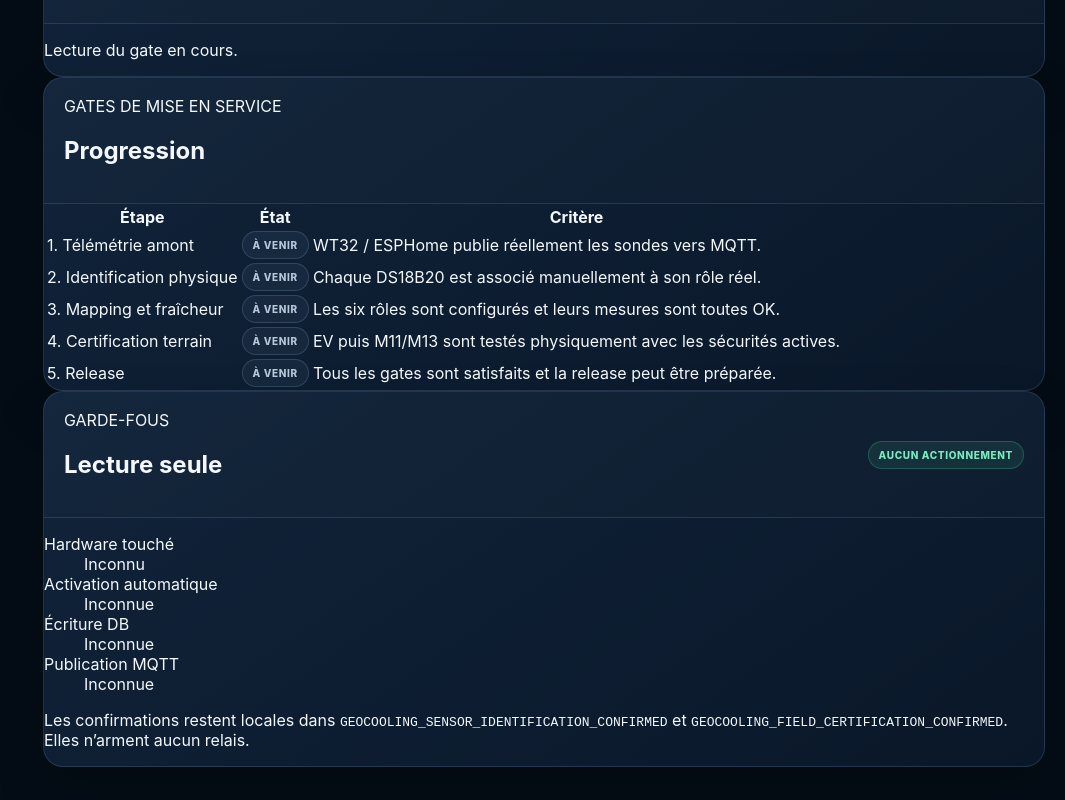
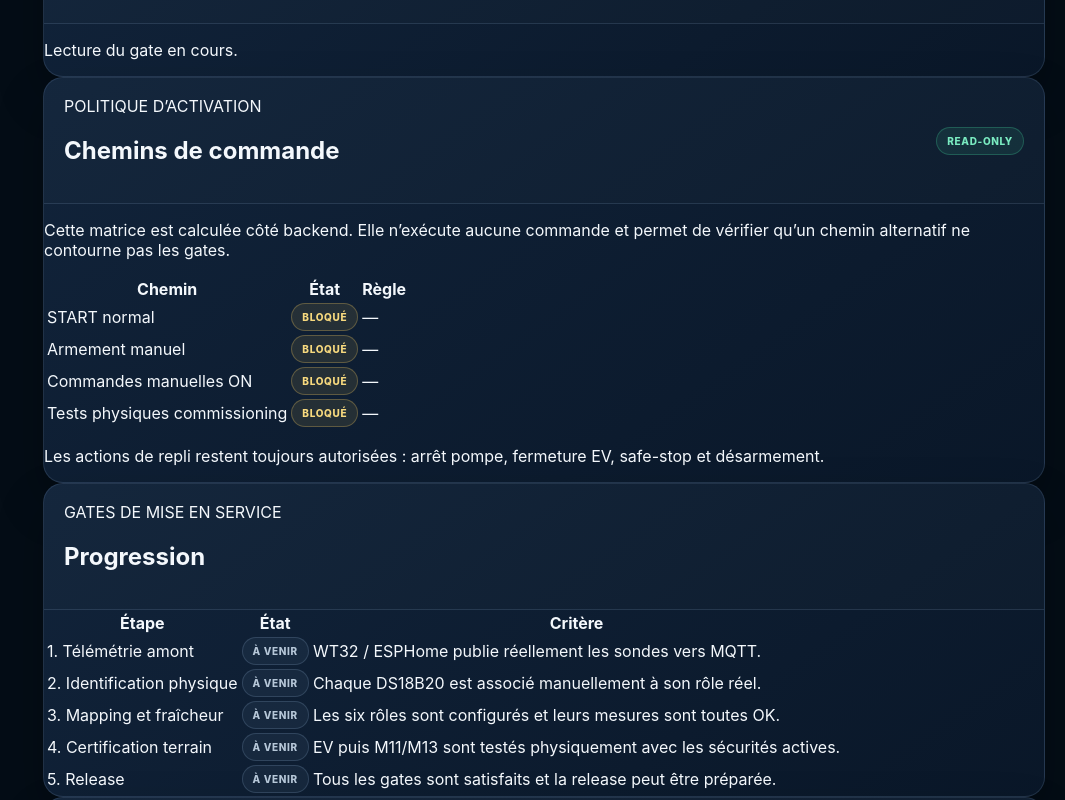
Before and after one commit to DANUBE-TECHNOLOGIES/geocooling-controller, a Next.js app in the folder frontend/geocooling-ui/: page /commissioning in a window 1280 px wide. Shown: the part 880-1680 px from the top of the page, without its empty margins (215-1280 px from the left). Built offline with nearby package versions, Linux system fonts and the light colour scheme; no server answers.

Commit message:
ui: surface hardware activation policy in commissioning

```diff
--- a/frontend/geocooling-ui/src/app/commissioning/page.tsx
+++ b/frontend/geocooling-ui/src/app/commissioning/page.tsx
@@ -33,6 +33,21 @@ type CommissioningReadiness = {
     physical_identification?: string;
     field_certification?: string;
   };
+};
+
+type ActivationPolicy = {
+  readiness_state?: string;
+  controller_start_allowed?: boolean;
+  manual_arm_allowed?: boolean;
+  manual_positive_commands_allowed?: boolean;
+  commissioning_tests_allowed?: boolean;
+  safe_stop_allowed?: boolean;
+  pump_stop_allowed?: boolean;
+  valve_close_allowed?: boolean;
+  disarm_allowed?: boolean;
+  read_only?: boolean;
+  hardware_touched?: boolean;
+  rules?: Record<string, string>;
 };
 
 const LABELS: Record<ReadinessState, string> = {
@@ -76,6 +91,10 @@ function stateIndex(state?: ReadinessState): number {
   return STEPS.findIndex((step) => step.state === state);
 }
 
+function permissionLabel(value?: boolean): string {
+  return value === true ? "AUTORISÉ" : "BLOQUÉ";
+}
+
 export default function CommissioningPage() {
   const {
     connected,
@@ -87,6 +106,7 @@ export default function CommissioningPage() {
   } = useGeoCooling();
 
   const [readiness, setReadiness] = useState<CommissioningReadiness | null>(null);
+  const [policy, setPolicy] = useState<ActivationPolicy | null>(null);
   const [loading, setLoading] = useState(false);
   const [error, setError] = useState<string | null>(null);
 
@@ -94,12 +114,24 @@ export default function CommissioningPage() {
     setLoading(true);
     setError(null);
     try {
-      const response = await fetch(
-        "/api/geocooling/brain-v2/integration/home-assistant/commissioning-readiness",
-        { cache: "no-store" },
-      );
-      if (!response.ok) throw new Error(`Commissioning HTTP ${response.status}`);
-      setReadiness((await response.json()) as CommissioningReadiness);
+      const [readinessResponse, policyResponse] = await Promise.all([
+        fetch(
+          "/api/geocooling/brain-v2/integration/home-assistant/commissioning-readiness",
+          { cache: "no-store" },
+        ),
+        fetch(
+          "/api/geocooling/brain-v2/integration/home-assistant/hardware-activation-policy",
+          { cache: "no-store" },
+        ),
+      ]);
+      if (!readinessResponse.ok) {
+        throw new Error(`Commissioning HTTP ${readinessResponse.status}`);
+      }
+      if (!policyResponse.ok) {
+        throw new Error(`Activation policy HTTP ${policyResponse.status}`);
+      }
+      setReadiness((await readinessResponse.json()) as CommissioningReadiness);
+      setPolicy((await policyResponse.json()) as ActivationPolicy);
     } catch (cause) {
       setError(cause instanceof Error ? cause.message : "Erreur commissioning");
     } finally {
@@ -118,6 +150,29 @@ export default function CommissioningPage() {
     refresh();
     void load();
   }, [load, refresh]);
+
+  const commandPaths = [
+    {
+      label: "START normal",
+      allowed: policy?.controller_start_allowed,
+      rule: policy?.rules?.controller_start,
+    },
+    {
+      label: "Armement manuel",
+      allowed: policy?.manual_arm_allowed,
+      rule: policy?.rules?.manual_arm,
+    },
+    {
+      label: "Commandes manuelles ON",
+      allowed: policy?.manual_positive_commands_allowed,
+      rule: policy?.rules?.manual_positive_commands,
+    },
+    {
+      label: "Tests physiques commissioning",
+      allowed: policy?.commissioning_tests_allowed,
+      rule: policy?.rules?.commissioning_tests,
+    },
+  ];
 
   return (
     <AppShell
@@ -180,6 +235,49 @@ export default function CommissioningPage() {
         <section className="gc-panel">
           <div className="gc-panel__header">
             <div>
+              <span className="gc-eyebrow">POLITIQUE D’ACTIVATION</span>
+              <h2>Chemins de commande</h2>
+            </div>
+            <StatusBadge label="READ-ONLY" tone="success" />
+          </div>
+          <p>
+            Cette matrice est calculée côté backend. Elle n’exécute aucune commande et
+            permet de vérifier qu’un chemin alternatif ne contourne pas les gates.
+          </p>
+          <div className="gc-table-wrap">
+            <table className="gc-table">
+              <thead>
+                <tr>
+                  <th>Chemin</th>
+                  <th>État</th>
+                  <th>Règle</th>
+                </tr>
+              </thead>
+              <tbody>
+                {commandPaths.map((path) => (
+                  <tr key={path.label}>
+                    <td>{path.label}</td>
+                    <td>
+                      <StatusBadge
+                        label={permissionLabel(path.allowed)}
+                        tone={path.allowed === true ? "success" : "warning"}
+                      />
+                    </td>
+                    <td>{path.rule ?? "—"}</td>
+                  </tr>
+                ))}
+              </tbody>
+            </table>
+          </div>
+          <p>
+            Les actions de repli restent toujours autorisées : arrêt pompe, fermeture EV,
+            safe-stop et désarmement.
+          </p>
+        </section>
+
+        <section className="gc-panel">
+          <div className="gc-panel__header">
+            <div>
               <span className="gc-eyebrow">GATES DE MISE EN SERVICE</span>
               <h2>Progression</h2>
             </div>
@@ -224,7 +322,7 @@ export default function CommissioningPage() {
             <StatusBadge label="AUCUN ACTIONNEMENT" tone="success" />
           </div>
           <dl className="gc-definition-list">
-            <div><dt>Hardware touché</dt><dd>{readiness?.hardware_touched === false ? "Non" : "Inconnu"}</dd></div>
+            <div><dt>Hardware touché</dt><dd>{readiness?.hardware_touched === false && policy?.hardware_touched === false ? "Non" : "Inconnu"}</dd></div>
             <div><dt>Activation automatique</dt><dd>{readiness?.automatic_hardware_enable === false ? "Interdite" : "Inconnue"}</dd></div>
             <div><dt>Écriture DB</dt><dd>{readiness?.database_write === false ? "Aucune" : "Inconnue"}</dd></div>
             <div><dt>Publication MQTT</dt><dd>{readiness?.mqtt_publish === false ? "Aucune" : "Inconnue"}</dd></div>
```
